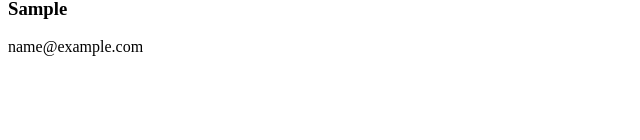
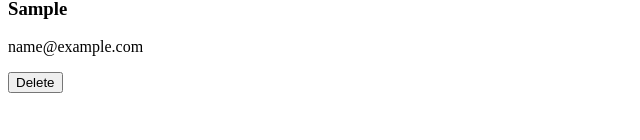
Before and after one commit to drummer-Yurii/vue-pinia, a Vue app: page / in a window 1280 px wide. Both pictures are taken after typing "Sample", "name@example.com" into the empty fields and a click on the input "Create user". Shown: the part 160-300 px from the top of the page, without its empty margins (0-640 px from the left). Built offline with nearby package versions, Linux system fonts and the light colour scheme.

Commit message:
create delete user from list

```diff
--- a/src/App.vue
+++ b/src/App.vue
@@ -22,6 +22,11 @@ const CreateUser = () => {
     email: '',
   }
 }
+
+const DeleteUser = id => {
+  user_store.delete(id)
+  alert("User Deleted with id: " + id)
+}
 </script>
 
 <template>
@@ -40,6 +45,7 @@ const CreateUser = () => {
         <div>ID: {{ user.id }}</div>
         <h3>{{ user.name }}</h3>
         <p>{{ user.email }}</p>
+        <button @click="DeleteUser(user.id)">Delete</button>
       </div>
     </div>
 
@@ -48,6 +54,7 @@ const CreateUser = () => {
         <div>ID: {{ user.id }}</div>
         <h3>{{ user.name }}</h3>
         <p>{{ user.email }}</p>
+        <button @click="DeleteUser(user.id)">Delete</button>
       </div>
     </div>
   </main>
```
